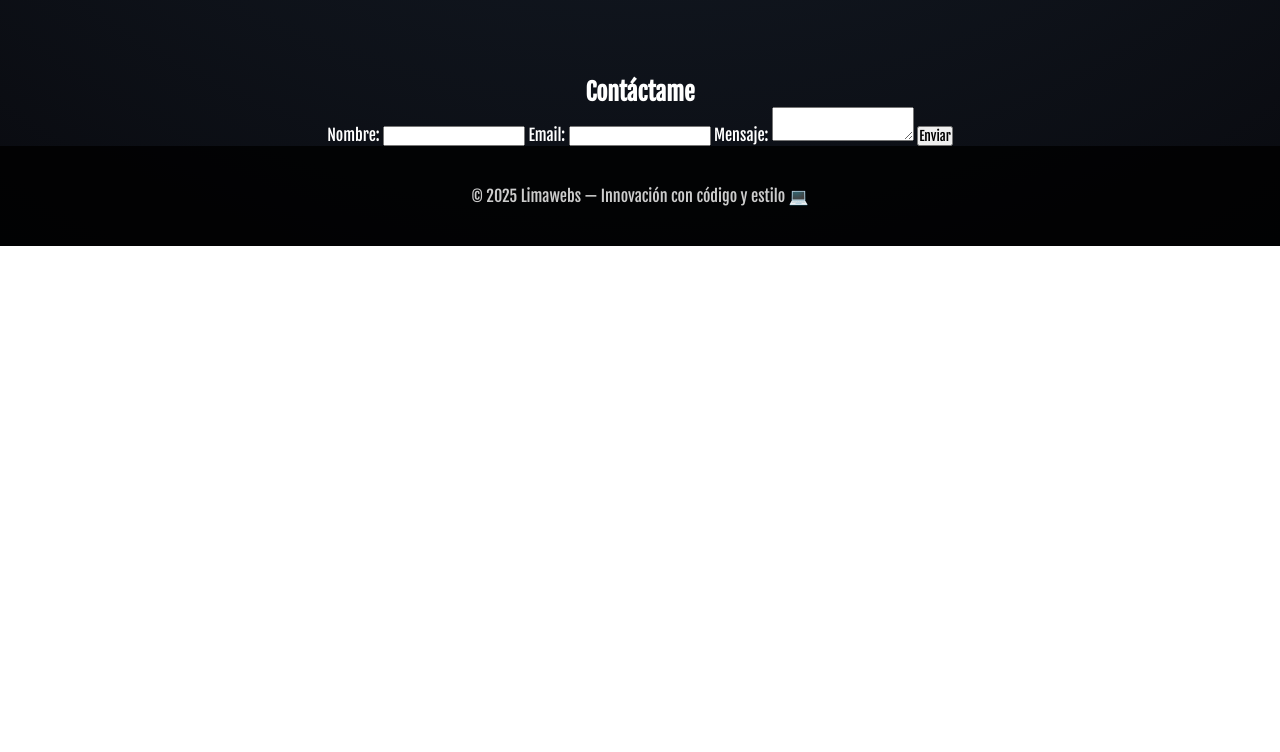
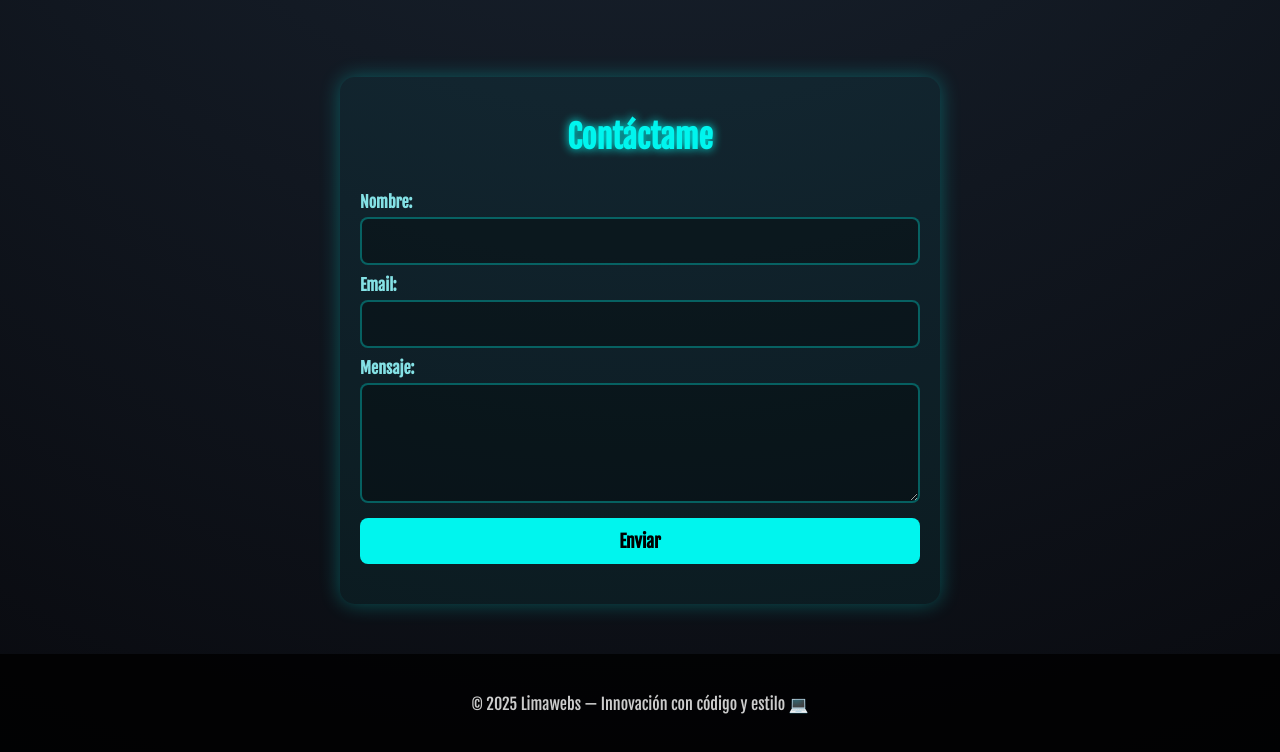
Before and after one commit to webslima01-collab/probando, a website: page index.html in a window 1280 px wide. Shown: the part 1834-2586 px from the top of the page. Before the commit the page ends 2080 px from the top, so only its background shows below. Drawn offline with nearby package versions, Linux system fonts and the light colour scheme.

Commit message:
DIOSESBUENO

```diff
--- a/index.html
+++ b/index.html
@@ -62,7 +62,98 @@
   @media(max-width:900px){.foto-container{width:320px;height:320px;}.foto{width:180px;height:180px;}.logo-orbit{width:45px;height:45px;margin:-22.5px;}.menu-display,.info,.contacto,.video-section{padding:0 10px;}}
   @media(max-width:600px){h1{font-size:2.2rem;}.foto-container{width:260px;height:260px;}.foto{width:140px;height:140px;}.logo-orbit{width:35px;height:35px;margin:-17.5px;} iframe{height:250px;}}
   @font-face { font-family: mitipo; src: url(letra/a.ttf); }
-  .XD { text-align:center; }
+  /* Contenedor del formulario */
+.XD {
+  display: flex;
+  justify-content: center;
+  align-items: center;
+  padding: 40px 20px;
+  background: rgba(0, 245, 238, 0.05);
+  border-radius: 15px;
+  box-shadow: 0 0 20px rgba(0,245,238,0.3);
+  max-width: 600px;
+  margin: 50px auto;
+  backdrop-filter: blur(5px);
+}
+
+/* Formulario */
+#contact-form {
+  width: 100%;
+  display: flex;
+  flex-direction: column;
+}
+
+/* Título */
+#contact-form h2 {
+  text-align: center;
+  margin-bottom: 25px;
+  color: #00F5EE;
+  text-shadow: 0 0 10px #00F5EE;
+  font-size: 2rem;
+}
+
+/* Labels */
+#contact-form label {
+  margin: 10px 0 5px;
+  font-weight: bold;
+  color: #84E1E5;
+}
+
+/* Inputs y textarea */
+#contact-form input,
+#contact-form textarea {
+  padding: 12px 15px;
+  border-radius: 8px;
+  border: 2px solid #00F5EE55;
+  background: rgba(0,0,0,0.3);
+  color: white;
+  font-size: 1rem;
+  outline: none;
+  transition: all 0.3s ease;
+}
+
+#contact-form input:focus,
+#contact-form textarea:focus {
+  border-color: #00F5EE;
+  box-shadow: 0 0 15px #00F5EE55;
+}
+
+/* Textarea */
+#contact-form textarea {
+  resize: vertical;
+  min-height: 120px;
+  margin-bottom: 15px;
+}
+
+/* Botón */
+#contact-form button {
+  padding: 12px;
+  border: none;
+  border-radius: 8px;
+  background-color: #00F5EE;
+  color: #000;
+  font-size: 1.1rem;
+  font-weight: bold;
+  cursor: pointer;
+  transition: all 0.3s ease;
+}
+
+#contact-form button:hover {
+  background-color: #84E1E5;
+  box-shadow: 0 0 20px #00F5EE88;
+}
+
+/* Responsivo */
+@media (max-width: 600px) {
+  .XD {
+    padding: 30px 15px;
+    margin: 30px 10px;
+  }
+
+  #contact-form h2 {
+    font-size: 1.5rem;
+  }
+}
 </style>
 </head>
 <body>
@@ -217,11 +308,13 @@ setInterval(createShape,700);
   const form = document.getElementById('contact-form');
   form.addEventListener('submit', function(e){
     e.preventDefault();
+
+    // Enviar el formulario usando EmailJS
     emailjs.sendForm(
-      'service_8evdls4',
-      'template_syl13kv',
-      this,
-      'unFF9lVW89AvBpnyw'
+      'service_8evdls4',      // tu Service ID
+      'template_syl13kv',      // tu Template ID
+      this,                    // referencia al formulario
+      'unFF9lVW89AvBpnyw'      // tu Public Key
     ).then(() => {
       alert('✅ Mensaje enviado correctamente. ¡Gracias por contactarme!');
       form.reset();
```
